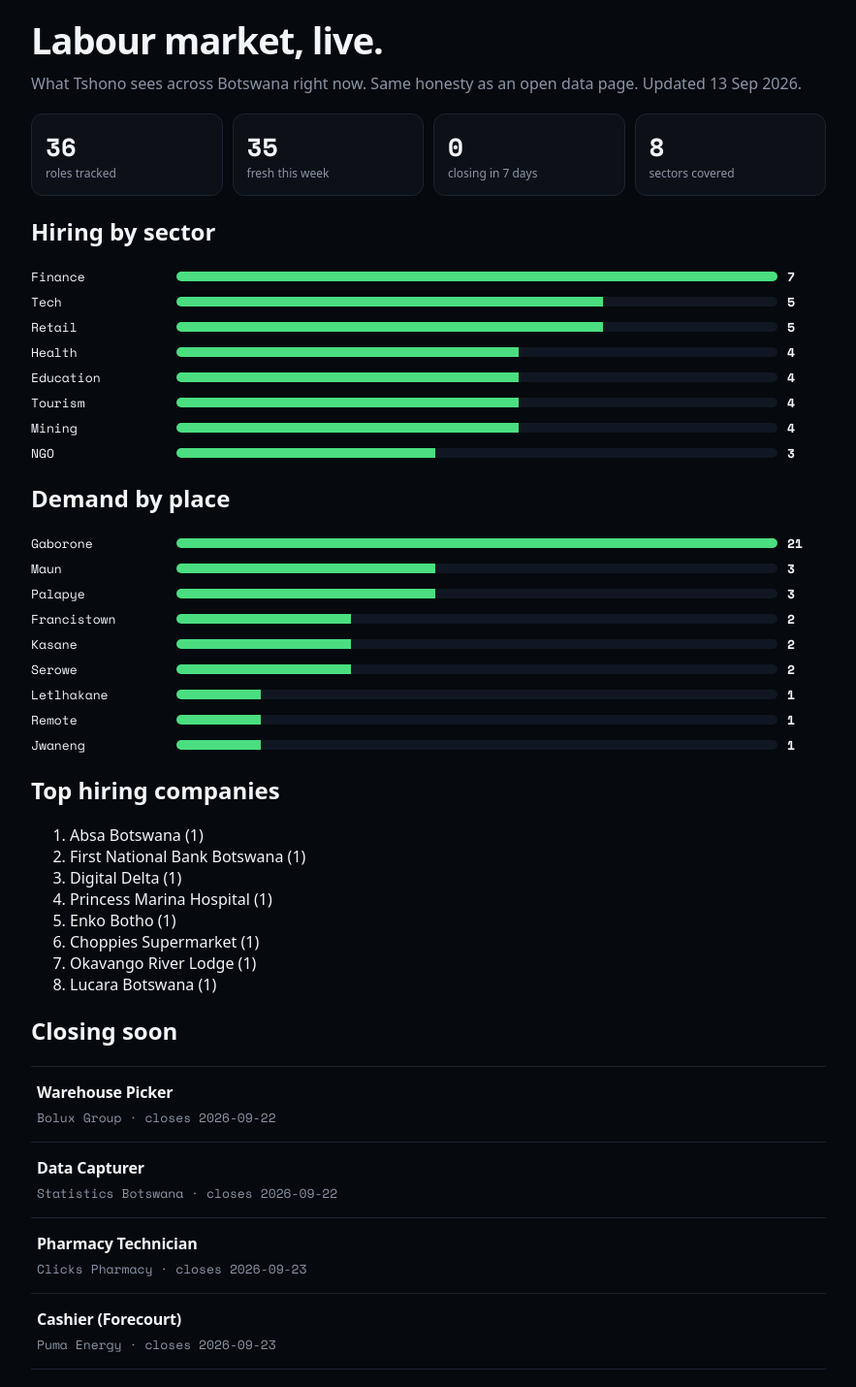
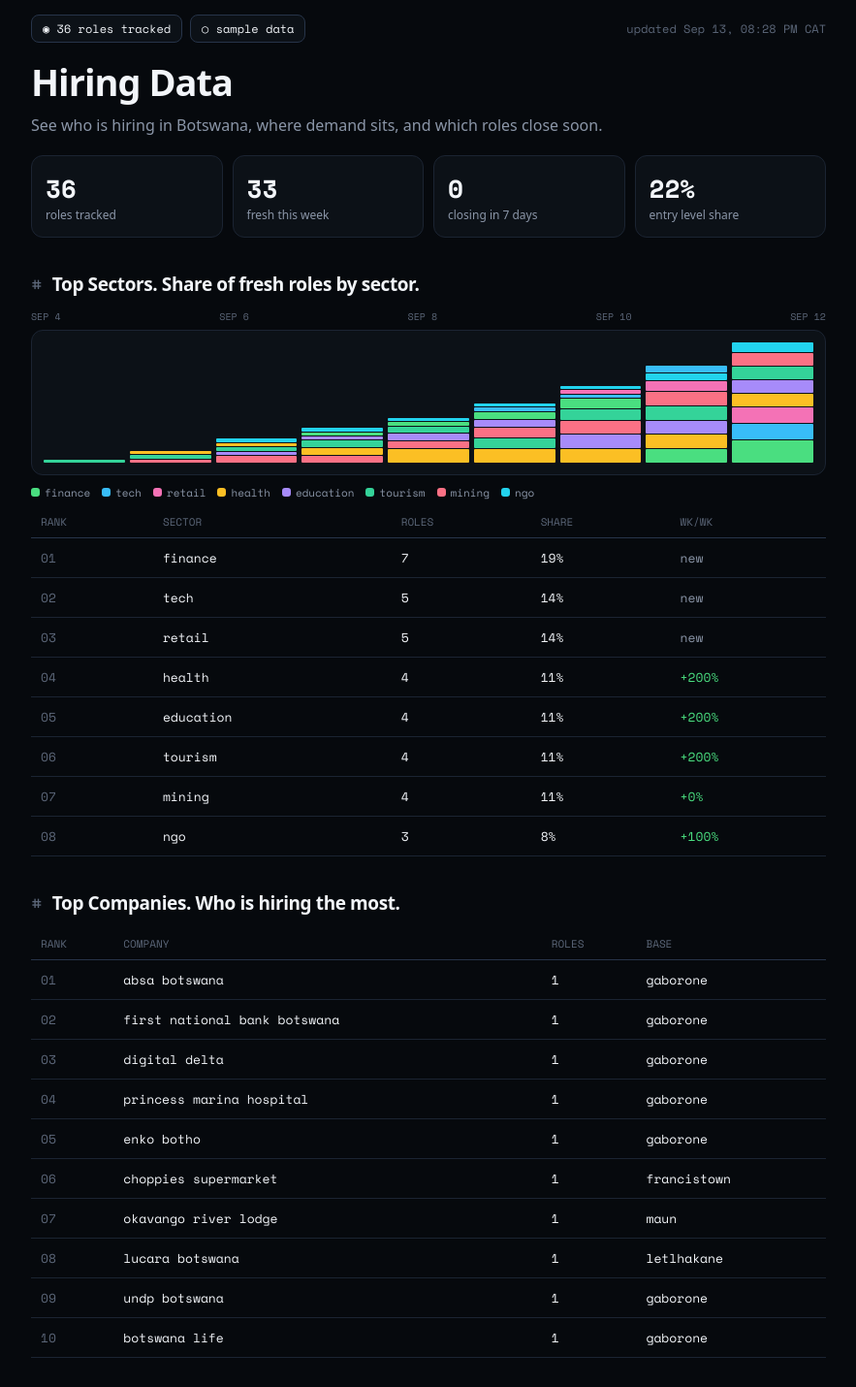
Before and after one commit to lubasinkal/tshono, a Nuxt app: page /insights in a window 1280 px wide. Shown: the part 80-1510 px from the top of the page at 97% size, without its empty margins (198-1081 px from the left). Built offline with nearby package versions, Linux system fonts and the light colour scheme.

Commit message:
Insights goes opencode data style: ranked tables, stacked flow, wk over wk deltas

```diff
--- a/app/assets/css/main.css
+++ b/app/assets/css/main.css
@@ -147,6 +147,30 @@
   font-size: 12px; font-family: var(--mono); display: flex; justify-content: space-between; flex-wrap: wrap; gap: 8px;
 }
 
+.dhead { display: flex; gap: 8px; align-items: center; flex-wrap: wrap; margin-bottom: 14px; }
+.chip {
+  font-family: var(--mono); font-size: 12px; color: var(--text);
+  background: var(--panel); border: 1px solid var(--line2);
+  border-radius: 8px; padding: 5px 11px;
+}
+.updated { font-family: var(--mono); font-size: 12px; color: var(--faint); margin-left: auto; }
+.sect { font-size: 19px; letter-spacing: -0.4px; margin: 34px 0 12px; font-weight: 700; }
+.sect span { color: var(--faint); font-family: var(--mono); font-weight: 400; margin-right: 6px; }
+.weekaxis { display: flex; justify-content: space-between; font-family: var(--mono); font-size: 10px; color: var(--faint); text-transform: uppercase; margin-bottom: 6px; }
+.stack { display: flex; gap: 5px; align-items: flex-end; height: 150px; padding: 12px; background: var(--panel); border: 1px solid var(--line); border-radius: 12px; }
+.stackcol { flex: 1; display: flex; flex-direction: column-reverse; gap: 1px; height: 100%; min-width: 0; }
+.stackcol i { display: block; width: 100%; border-radius: 1px; min-height: 2px; }
+.legend { display: flex; gap: 12px; flex-wrap: wrap; font-family: var(--mono); font-size: 11px; color: var(--muted); margin: 10px 0 4px; }
+.legend i { display: inline-block; width: 9px; height: 9px; border-radius: 3px; margin-right: 5px; }
+.dtable { width: 100%; border-collapse: collapse; font-family: var(--mono); font-size: 13px; margin: 6px 0 4px; }
+.dtable th { text-align: left; color: var(--faint); font-weight: 400; font-size: 11px; text-transform: uppercase; padding: 8px 10px; border-bottom: 1px solid var(--line2); }
+.dtable td { padding: 10px; border-bottom: 1px solid var(--line); }
+.dtable tr:hover td { background: var(--panel); }
+.dtable .rank { color: var(--faint); }
+.dtable .up { color: var(--accent); }
+.dtable .down { color: var(--warn); }
+.dtable .flat { color: var(--muted); }
+
 @media (max-width: 720px) {
   .hero { padding: 36px 0 4px; }
   .grid { grid-template-columns: 1fr 1fr; }
--- a/app/pages/insights.vue
+++ b/app/pages/insights.vue
@@ -1,40 +1,80 @@
 <template>
   <section class="wrap">
-    <h1 class="title">Labour market, live.</h1>
-    <p class="sub">What Tshono sees across Botswana right now. Same honesty as an open data page. Updated {{ updated }}.</p>
+    <div class="dhead">
+      <span class="chip">◉ {{ total }} roles tracked</span>
+      <span class="chip">{{ live ? '● live index' : '○ sample data' }}</span>
+      <span class="updated">updated {{ updated }}</span>
+    </div>
+
+    <h1 class="title">Hiring Data</h1>
+    <p class="sub">See who is hiring in Botswana, where demand sits, and which roles close soon.</p>
 
     <div class="grid">
       <div class="stat"><b>{{ total }}</b><span>roles tracked</span></div>
       <div class="stat"><b>{{ fresh }}</b><span>fresh this week</span></div>
       <div class="stat"><b>{{ urgent }}</b><span>closing in 7 days</span></div>
-      <div class="stat"><b>{{ sectors }}</b><span>sectors covered</span></div>
+      <div class="stat"><b>{{ entryShare }}%</b><span>entry level share</span></div>
     </div>
 
-    <h2>Hiring by sector</h2>
-    <div v-for="r in bySector" :key="r.name" class="row">
-      <span class="rname">{{ r.name }}</span>
+    <h2 class="sect"><span>#</span> Top Sectors. Share of fresh roles by sector.</h2>
+    <div class="weekaxis"><span v-for="d in axis" :key="d">{{ d }}</span></div>
+    <div class="stack">
+      <div
+        v-for="(day, i) in daily"
+        :key="i"
+        class="stackcol"
+        :title="day.label + ': ' + day.total + ' roles'"
+      >
+        <i
+          v-for="s in day.segs"
+          :key="s.name"
+          :style="{ height: (s.count / maxDay * 100) + '%', background: sectorColor(s.name) }"
+        />
+      </div>
+    </div>
+    <div class="legend"><span v-for="s in bySector.slice(0, 8)" :key="s.name"><i :style="{ background: sectorColor(s.name) }" />{{ s.name.toLowerCase() }}</span></div>
+
+    <table class="dtable">
+      <thead><tr><th>rank</th><th>sector</th><th>roles</th><th>share</th><th>wk/wk</th></tr></thead>
+      <tbody>
+        <tr v-for="(r, i) in bySector" :key="r.name">
+          <td class="rank">{{ String(i + 1).padStart(2, '0') }}</td>
+          <td>{{ r.name.toLowerCase() }}</td>
+          <td>{{ r.count }}</td>
+          <td>{{ Math.round((r.count / total) * 100) }}%</td>
+          <td :class="r.delta === null ? 'flat' : r.delta >= 0 ? 'up' : 'down'">
+            {{ r.delta === null ? 'new' : (r.delta >= 0 ? '+' : '') + r.delta + '%' }}
+          </td>
+        </tr>
+      </tbody>
+    </table>
+
+    <h2 class="sect"><span>#</span> Top Companies. Who is hiring the most.</h2>
+    <table class="dtable">
+      <thead><tr><th>rank</th><th>company</th><th>roles</th><th>base</th></tr></thead>
+      <tbody>
+        <tr v-for="(r, i) in topCompanies" :key="r.name">
+          <td class="rank">{{ String(i + 1).padStart(2, '0') }}</td>
+          <td>{{ r.name.toLowerCase() }}</td>
+          <td>{{ r.count }}</td>
+          <td>{{ companyBase(r.name) }}</td>
+        </tr>
+      </tbody>
+    </table>
+
+    <h2 class="sect"><span>#</span> Demand by Place. Where the roles sit.</h2>
+    <div v-for="r in byPlace" :key="r.name" class="row">
+      <span class="rname">{{ r.name.toLowerCase() }}</span>
       <span class="rbar"><i :style="{ width: pct(r.count) + '%' }" /></span>
       <b>{{ r.count }}</b>
     </div>
 
-    <h2>Demand by place</h2>
-    <div v-for="r in byPlace" :key="r.name" class="row">
-      <span class="rname">{{ r.name }}</span>
-      <span class="rbar"><i :style="{ width: pct(r.count) + '%' }" /></span>
-      <b>{{ r.count }}</b>
-    </div>
-
-    <h2>Top hiring companies</h2>
-    <ol>
-      <li v-for="r in topCompanies" :key="r.name">{{ r.name }} ({{ r.count }})</li>
-    </ol>
-
-    <h2>Closing soon</h2>
+    <h2 class="sect"><span>#</span> Closing Soon. Apply before they vanish.</h2>
     <ul class="list">
       <li v-for="j in closingSoon" :key="j.id" class="card">
         <NuxtLink :to="`/jobs/${j.id}`" class="cardlink">
           <strong>{{ j.title }}</strong>
-          <span class="co">{{ j.company }} · closes {{ j.closing }}</span>
+          <span class="co">{{ j.company }} · closes {{ j.closing }} · {{ daysLeft(j.closing, nowDate) }}d left</span>
         </NuxtLink>
       </li>
     </ul>
@@ -43,13 +83,20 @@
 
 <script setup lang="ts">
 import { sampleJobs } from '~/data/sampleJobs'
-import { daysLeft } from '~/composables/useJobSearch'
+import { daysLeft, isRemote } from '~/composables/useJobSearch'
 
-const updated = '13 Sep 2026'
+const live = isRemote()
+const nowDate = new Date('2026-09-13')
+const updated = 'Sep 13, 08:28 PM CAT'
 const total = sampleJobs.length
-const fresh = sampleJobs.filter((j) => daysLeft(j.posted, new Date('2026-09-06')) >= 0).length
-const urgent = sampleJobs.filter((j) => { const d = daysLeft(j.closing, new Date('2026-09-13')); return d >= 0 && d <= 7 }).length
-const sectors = new Set(sampleJobs.map((j) => j.sector)).size
+const weekAgo = new Date('2026-09-06')
+
+const fresh = sampleJobs.filter((j) => new Date(j.posted) >= weekAgo).length
+const urgent = sampleJobs.filter((j) => {
+  const d = daysLeft(j.closing, nowDate)
+  return d >= 0 && d <= 7
+}).length
+const entryShare = Math.round((sampleJobs.filter((j) => j.minYears === 0).length / total) * 100)
 
 function countBy(key: 'sector' | 'location' | 'company') {
   const m = new Map<string, number>()
@@ -57,18 +104,55 @@
   return [...m.entries()].map(([name, count]) => ({ name, count })).sort((a, b) => b.count - a.count)
 }
 
-const bySector = countBy('sector')
+const bySectorRaw = countBy('sector')
 const byPlace = countBy('location')
-const topCompanies = countBy('company').slice(0, 8)
+const topCompanies = countBy('company').slice(0, 10)
+
+// Week over week change per sector: this week (Sep 7+) vs prior sample window.
+const bySector = bySectorRaw.map((r) => {
+  const thisW = sampleJobs.filter((j) => j.sector === r.name && new Date(j.posted) >= new Date('2026-09-07')).length
+  const prevW = r.count - thisW
+  const delta = prevW === 0 ? null : Math.round(((thisW - prevW) / prevW) * 100)
+  return { ...r, delta }
+})
+
 const closingSoon = [...sampleJobs]
-  .map((j) => ({ j, d: daysLeft(j.closing, new Date('2026-09-13')) }))
+  .map((j) => ({ j, d: daysLeft(j.closing, nowDate) }))
   .filter((x) => x.d >= 0)
   .sort((a, b) => a.d - b.d)
   .slice(0, 6)
   .map((x) => x.j)
 
-const max = Math.max(...bySector.map((r) => r.count))
+function companyBase(name: string): string {
+  const j = sampleJobs.find((x) => x.company === name)
+  return (j?.location ?? '').toLowerCase()
+}
+
+// Daily stacked flow for the last 9 days, opencode chart feel in pure CSS.
+const axis = ['sep 4', 'sep 6', 'sep 8', 'sep 10', 'sep 12']
+const palette = ['#4ade80', '#38bdf8', '#f472b6', '#fbbf24', '#a78bfa', '#34d399', '#fb7185', '#22d3ee']
+function sectorColor(name: string): string {
+  const i = bySectorRaw.findIndex((r) => r.name === name)
+  return palette[Math.max(0, i) % palette.length]
+}
+const daily = (() => {
+  const days: Array<{ label: string; total: number; segs: Array<{ name: string; count: number }> }> = []
+  for (let d = 4; d <= 12; d++) {
+    const key = `2026-09-${String(d).padStart(2, '0')}`
+    const inDay = sampleJobs.filter((j) => j.posted <= key)
+    const m = new Map<string, number>()
+    for (const j of inDay) m.set(j.sector, (m.get(j.sector) ?? 0) + 1)
+    const segs = [...m.entries()]
+      .map(([name, count]) => ({ name, count }))
+      .sort((a, b) => b.count - a.count)
+      .slice(0, 8)
+    days.push({ label: key, total: inDay.length, segs })
+  }
+  return days
+})()
+const maxDay = Math.max(...daily.map((d) => d.total), 1)
+const max = Math.max(...bySectorRaw.map((r) => r.count))
 const pct = (n: number) => Math.round((n / max) * 100)
 
-useHead({ title: 'Tshono Insights. Botswana hiring live' })
+useHead({ title: 'tshono data. botswana hiring live' })
 </script>
```
